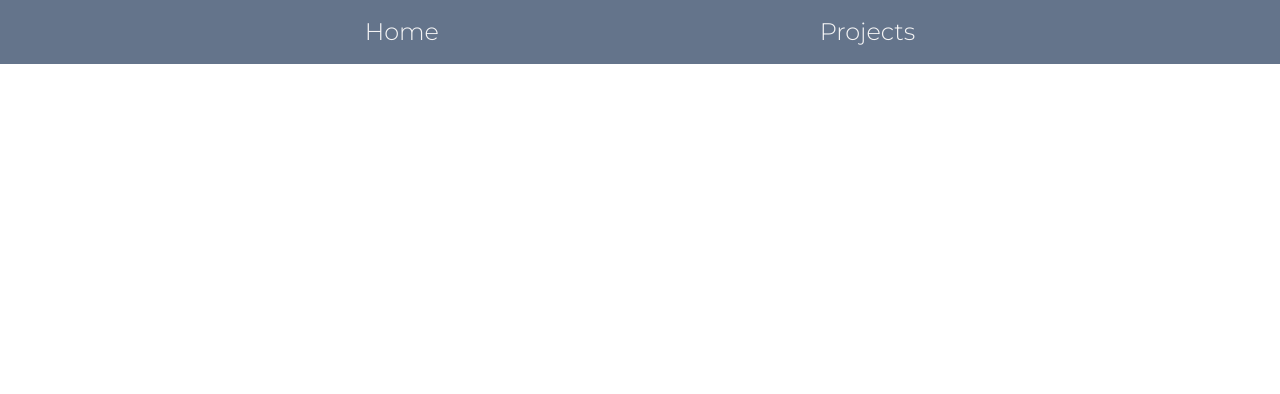
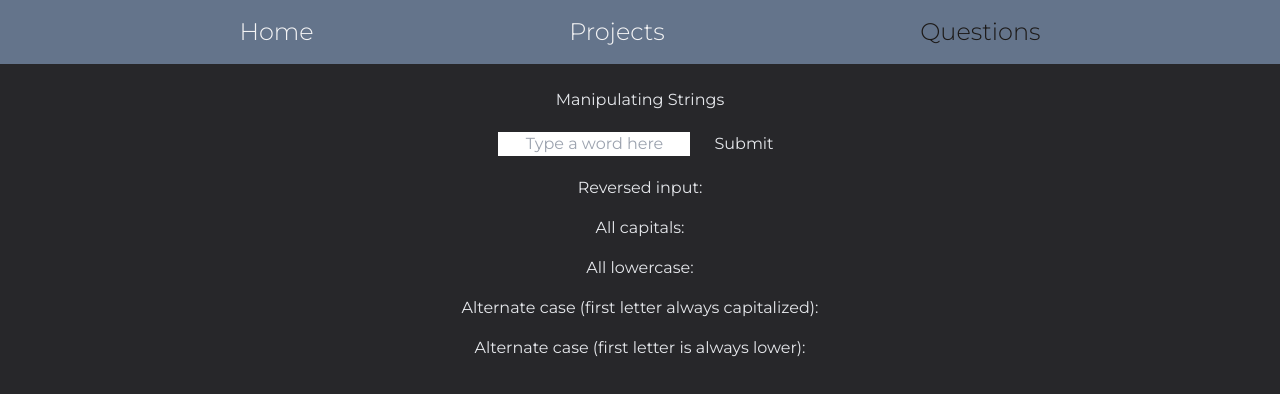
Before and after one commit to kirbsmith/KirbySmithPortfolio, a Vue app: page /questions in a window 1280 px wide. Before the commit this address had no page. Shown: the top 394 px of the page. Built offline with nearby package versions, Linux system fonts and the light colour scheme.

Commit message:
add string manipulation page

```diff
--- a/src/App.vue
+++ b/src/App.vue
@@ -2,6 +2,7 @@
   <nav class="flex flex-row place-content-evenly py-4 bg-slate-500 text-zinc-100 font-light text-2xl font-montserrat z-50 h-16">
     <router-link to="/" class="px-4">Home</router-link>
     <router-link to="/projects" class="px-4">Projects</router-link>
+    <router-link to="/questions" class="px-4">Questions</router-link>
   </nav>
   <router-view/>
 </template>
--- a/src/router/index.ts
+++ b/src/router/index.ts
@@ -1,6 +1,7 @@
 import { createRouter, createWebHistory, RouteRecordRaw } from 'vue-router'
 import HomeView from '../views/HomeView.vue'
 import ProjectsView from '../views/ProjectsView.vue'
+import QuestionsView from '../views/QuestionsView.vue'
 
 const routes: Array<RouteRecordRaw> = [
   {
@@ -12,6 +13,11 @@ const routes: Array<RouteRecordRaw> = [
     path: '/projects',
     name: 'project',
     component: ProjectsView
+  },
+  {
+    path: '/questions',
+    name: 'questions',
+    component: QuestionsView
   }
 ]
 
--- /dev/null
+++ b/src/views/QuestionsView.vue
@@ -0,0 +1,41 @@
+<template>
+    <div class="text-center font-montserrat bg-zinc-800 text-gray-200 min-h-screen">
+        <div class="border-b-white">
+            <h2 class="pt-6">Manipulating Strings</h2>
+            <form action="" class="pt-4" @submit.prevent>
+                <input type="text" placeholder="Type a word here" class="text-center text-gray-800" v-model="userString"/>
+                <button class="ml-4 px-2 py-1 rounded-md hover:bg-gray-300 hover:text-gray-800" @click="manipulateString()">Submit</button>
+            </form>
+            <div>
+                <div class="text-gray-200 flex flex-col pt-4 gap-4">
+                    <p>Reversed input: {{ reverseString }}</p>
+                    <p>All capitals: {{ upperString }}</p>
+                    <p>All lowercase: {{ lowerString }}</p>
+                    <p>Alternate case (first letter always capitalized): {{ alternateCase }}</p>
+                    <p>Alternate case (first letter is always lower): {{ alternateLower }}</p>
+                </div>
+            </div>
+        </div>
+    </div>
+</template>
+
+<script setup lang="ts">
+    import {ref} from 'vue'
+
+    let userString = ref('')
+    let reverseString = ref('')
+    let upperString = ref('')
+    let lowerString = ref('')
+    let alternateCase = ref('')
+    let alternateLower = ref('')
+
+    function manipulateString(){
+        reverseString.value = userString.value.split('').reverse().join('')
+        lowerString.value = userString.value.toLowerCase()
+        upperString.value = userString.value.toUpperCase()
+        alternateCase.value = userString.value.split('').map( (letter,i) => (i % 2) == 0 ? letter.toUpperCase() : letter.toLowerCase()).join('')
+        alternateLower.value = userString.value.split('').map((letter, i) => (i % 2) == 0 ? letter.toLowerCase() : letter.toUpperCase()).join('')
+        console.log(reverseString.value)
+    }
+
+</script>
```
